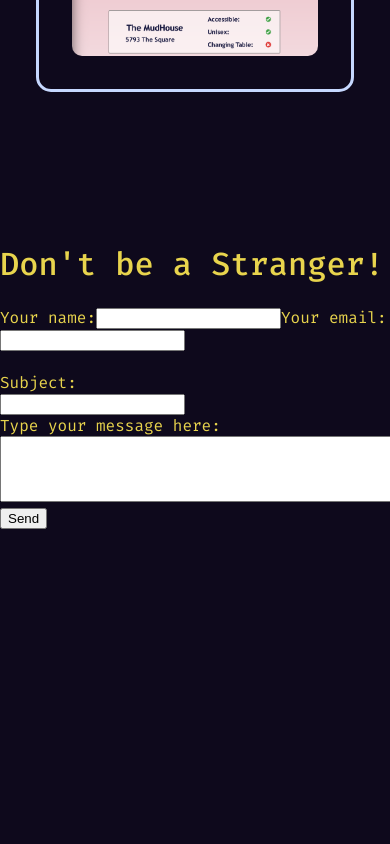
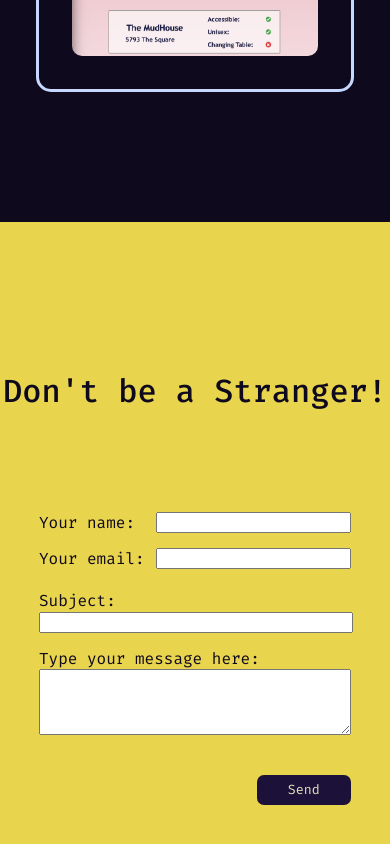
Before and after one commit to rhysrfrazier/Portfolio, a React (Vite) app: page / in a window 390 px wide. Shown: the part 10708-11552 px from the top of the page. Before the commit the page ends 11237 px from the top, so only its background shows below. Built offline with nearby package versions, Linux system fonts and the light colour scheme.

Commit message:
styled contact form (mobile)

```diff
--- a/src/App.css
+++ b/src/App.css
@@ -285,7 +285,7 @@ a {
   border: 3px solid #c6d8ff;
   border-radius: 15px;
 
-  width:70%;
+  width: 70%;
   align-self: center;
 
   padding: 5%;
@@ -299,7 +299,8 @@ a {
   text-align: center;
 }
 
-.left, .right {
+.left,
+.right {
   /* border: 1px solid red; */
   display: flex;
   flex-direction: column;
@@ -383,6 +384,77 @@ a {
   border-width: 5px;
   border-style: solid;
   border-color: #e4deba transparent transparent transparent;
+}
+
+/* Contact */
+.contactContainer {
+  background-color: #e8d44d;
+  color: #0e091c;
+
+  padding: 15vh 0 30vh 0;
+
+  display: flex;
+  flex-direction: column;
+  align-items: center;
+}
+
+.contactContainer h1 {
+  text-align: center;
+  margin-bottom: 100px;
+}
+
+.contactForm {
+  width: 80%;
+}
+
+/* un-cramping the name and email fields */
+
+.nameEmail {
+  display: flex;
+  flex-direction: column;
+}
+
+.name,
+.email {
+  display: flex;
+  justify-content: space-between;
+}
+
+.name,
+.subject {
+  margin-bottom: 15px;
+}
+
+.name input,
+.email input {
+  width: 60%
+}
+
+.subject input {
+  width: 98%
+}
+
+textarea {
+  width: 98%
+}
+
+/* send button */
+
+.sendMessageContainer {
+  display: flex;
+  flex-direction: row-reverse;
+}
+
+.sendMessage {
+  margin-top: 35px;
+  padding: 2% 10% 2% 10%;
+
+  border-radius: 7px;
+  border: none;
+
+  font-family: 'Fira Code', monospace;
+  background-color: #1c1239;
+  color: #e4deba;
 }
 
 
--- a/src/components/Contact.jsx
+++ b/src/components/Contact.jsx
@@ -20,7 +20,6 @@ export default function Contact() {
 
     return (
         <div className='contactContainer'>
-            <div className='contactBox'>
             <h1>Don't be a Stranger!</h1>
             {/* <p>Find me on  <a href='https://www.linkedin.com/in/rhysrfrazier/' target='_blank' className='tempLink'>LinkedIn</a> or <a href='https://github.com/rhysrfrazier' target='_blank' className='tempLink'>GitHub</a> -- or <a href='mailto:rhysrfrazier@gmail.com' target='_blank' className='tempLink'>email me</a> directly.</p> */}
             <form className='contactForm' onSubmit={handleSubmit}>
@@ -35,7 +34,7 @@ export default function Contact() {
                     </label>
                 </div>
                 <br />
-                    <label>
+                <label className='subject'>
                     <span className='labelText'>Subject:</span>
                     <br />
                     <input name='subject' className='subject' id='subject' value={subject} onChange={e => setSubject(e.target.value)} />
@@ -47,13 +46,16 @@ export default function Contact() {
                     <textarea
                         name='message'
                         rows={4}
-                            cols={50}
+                        cols={35}
                         id='message'
                         value={message}
                         onChange={e => setMessage(e.target.value)}
                     />
                 </label>
+
+                {/* this one's for the bots */}
                 <input type='hidden' name='nope' value={nope} onChange={e => setNope(e.target.value)} />
+
                 <br />
                 <div className='sendMessageContainer'>
                     <button type='submit'
@@ -63,6 +65,5 @@ export default function Contact() {
                 </div>
             </form>
         </div>
-        </div>
     )
 }
```
Lines whose indentation alone changed are shown as unchanged.
